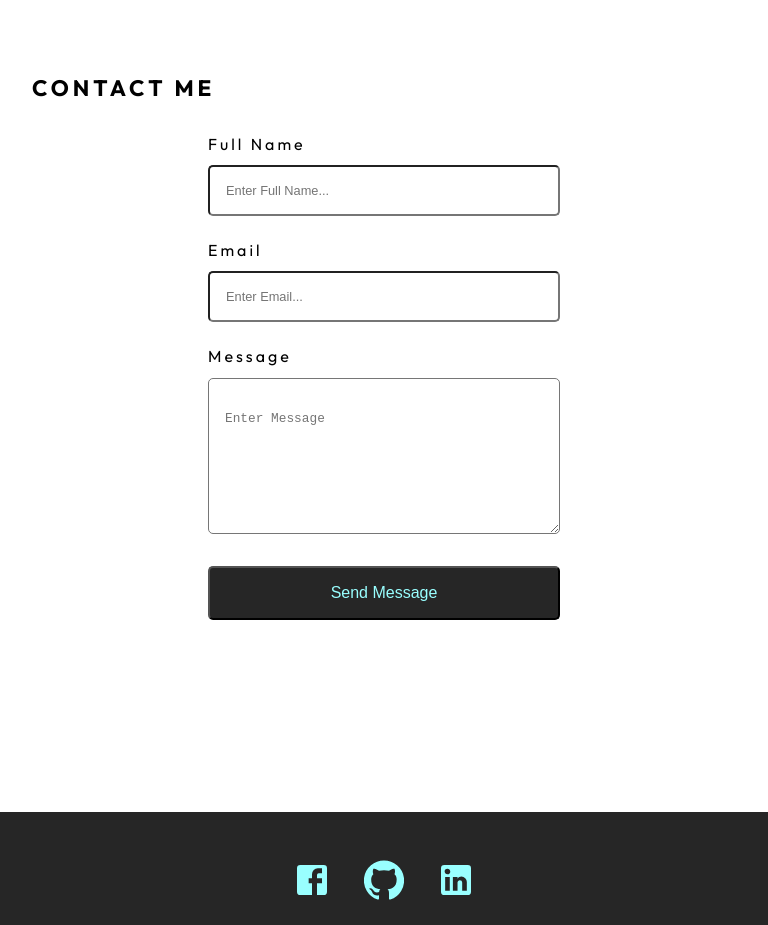
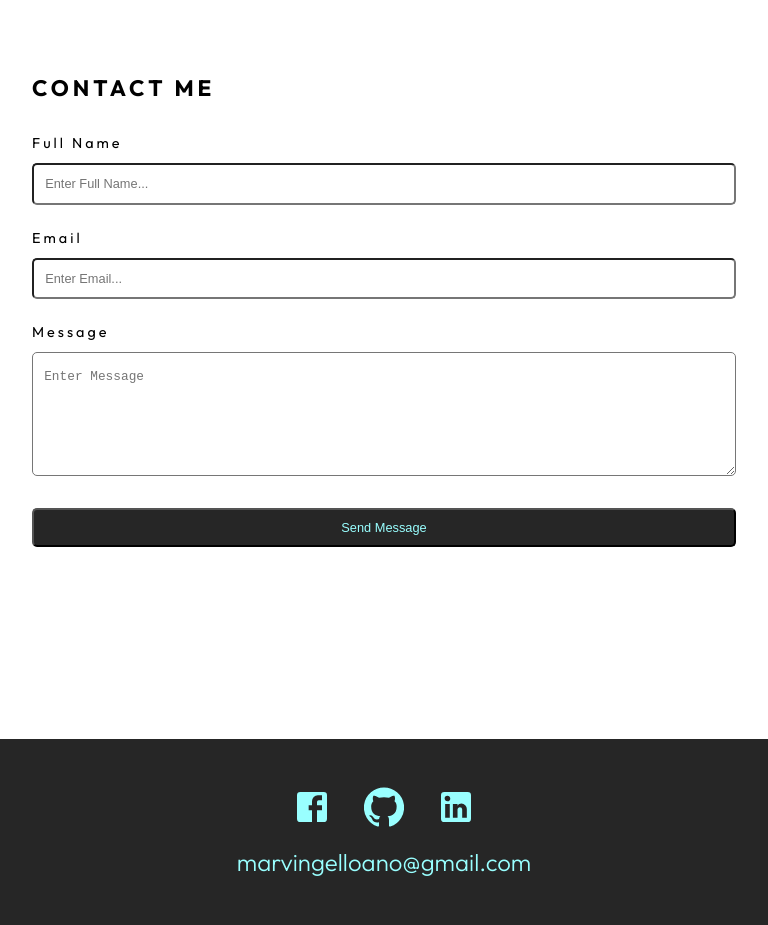
Before and after one commit to ninongmarvin/myportfolio, a React (Create React App) app: page / in a window 768 px wide. Shown: the part 2360-3285 px from the top of the page. Built offline with nearby package versions, Linux system fonts and the light colour scheme.

Commit message:
Edited contact form for 500px to 900px mobile

```diff
--- a/src/App.css
+++ b/src/App.css
@@ -167,6 +167,56 @@
     margin-bottom: 2rem;
     padding-bottom: 1rem;
     border-bottom: 5px solid #262626;
+  }
+
+  body .form-container{
+    width: 100%;
+    margin: auto;
+  }
+
+  body .contact-form{
+    display: flex;
+    flex-direction: column;
+  }
+
+  body .contact-form label{
+    font-size: .90rem;
+    margin-bottom: 0.70rem;
+    letter-spacing: 3px;
+  }
+
+  body .contact-form input{
+    margin-bottom: 1.50rem;
+    padding: .70rem;
+    border-bottom-left-radius: 5px;
+    border-bottom-right-radius: 5px;
+    border-top-left-radius: 5px;
+    border-top-right-radius: 5px;
+    font-size: 0.80rem;
+  }
+
+  body .contact-form textarea{
+    padding: 1rem .70rem;
+    border-bottom-left-radius: 5px;
+    border-bottom-right-radius: 5px;
+    border-top-left-radius: 5px;
+    border-top-right-radius: 5px;
+    font-size: 0.80rem;
+    margin-bottom: 2rem;
+  }
+
+  body .contact-form button{
+    padding: .60rem;
+    border-bottom-left-radius: 5px;
+    border-bottom-right-radius: 5px;
+    border-top-left-radius: 5px;
+    border-top-right-radius: 5px;
+    font-size: .80rem;
+    margin-bottom: 2rem;
+    cursor: pointer;
+    background-color: #262626;
+    color: #99ffff;
+    transition: 0.4s;
   }
 }
 
```
